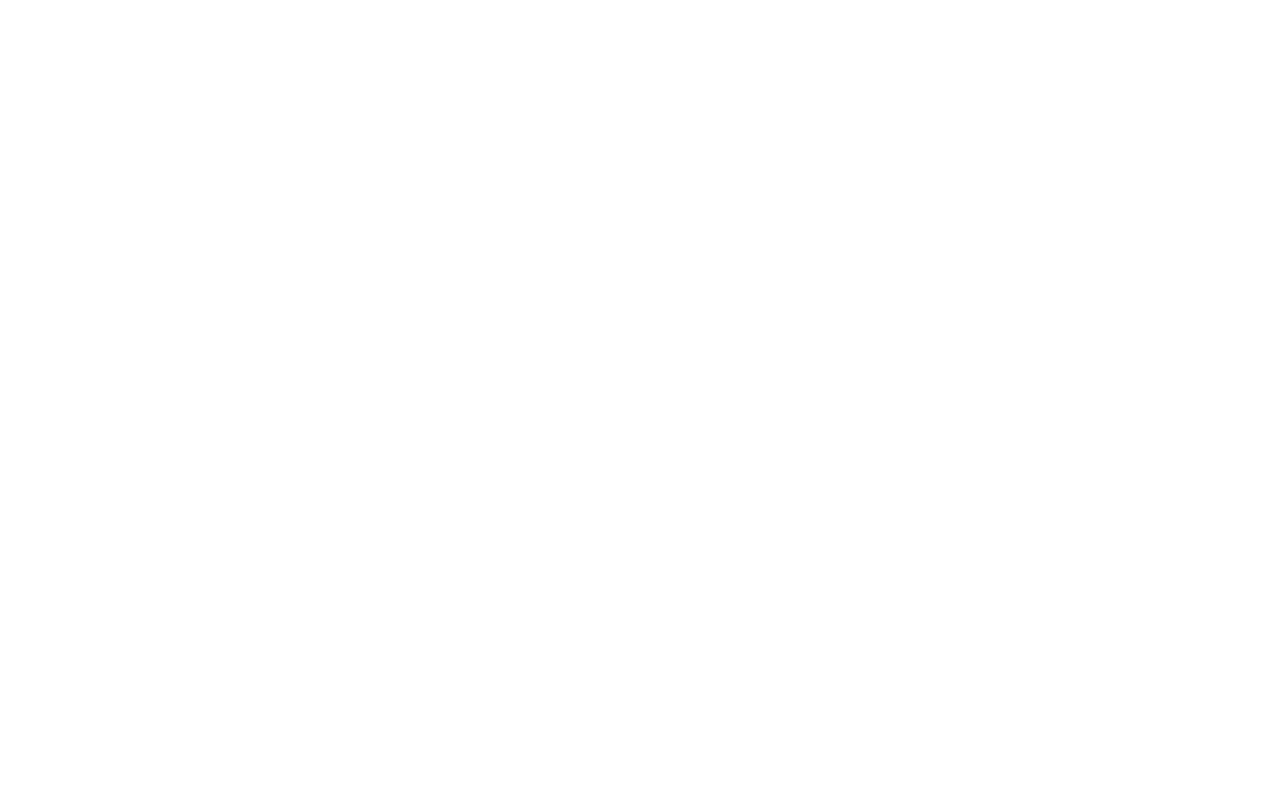
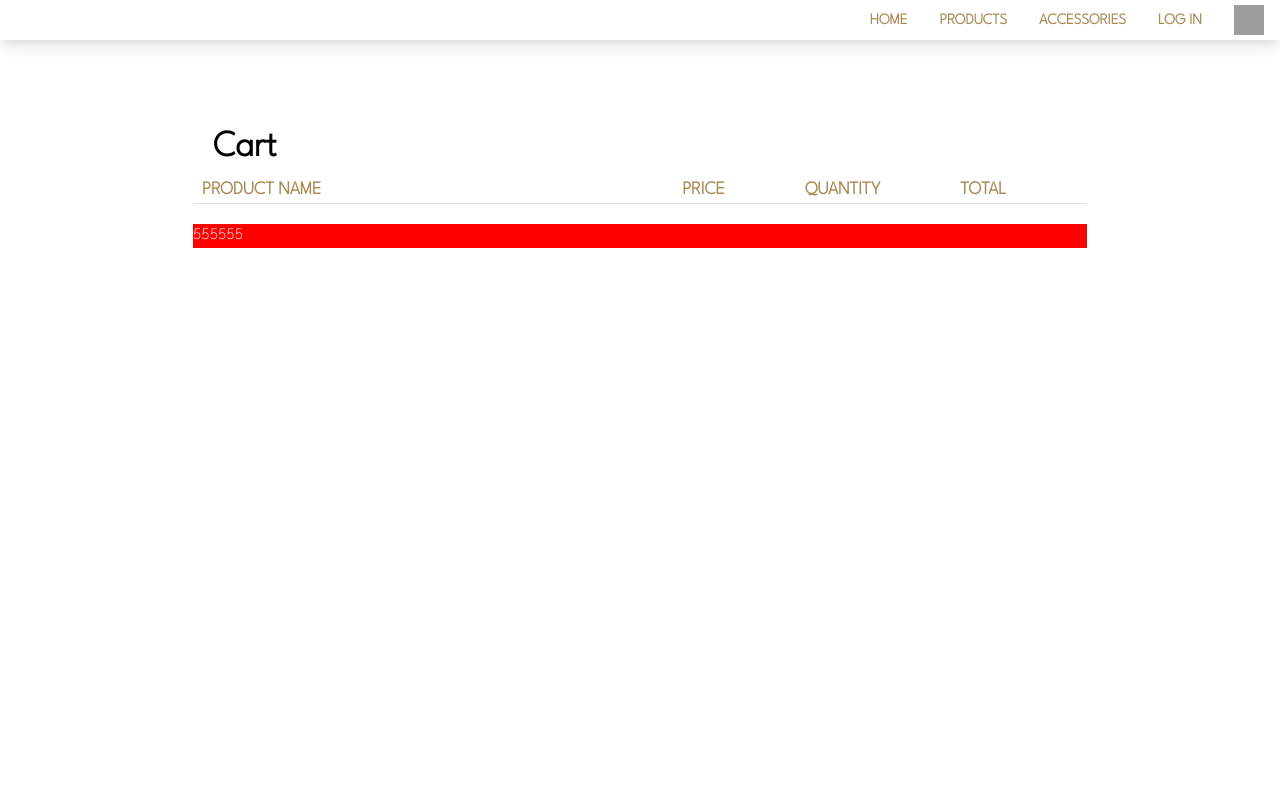
Before and after one commit to Pimporn15/project, a React (Create React App) app in the folder client/: page /cart in a window 1280 px wide. Before the commit this address had no page. Shown: the top 800 px of the page. Built offline with nearby package versions, Linux system fonts and the light colour scheme; grey boxes are pictures that could not be loaded.

Commit message:
Fixed:cart-page

```diff
--- a/client/src/App.js
+++ b/client/src/App.js
@@ -8,6 +8,11 @@
 
 import {ProductDetail1}  from "./pages/products-detail1";              // อย่าลืม import !!!
 
+import {CART} from "./pages/inCart";
+
+
+
+
 
 function App() {
   return (
@@ -17,13 +22,11 @@
           <Routes>
             {/* <Route path="/register" element={<Register />} />
             <Route path="/login" element={<LoginPage />} />
-            <Route path="/" element={<Landingpage />} /> */}
-            <Route path="/products/:id" element= {<ProductDetail1/>} />
+            <Route path="/" element={<Landingpage />} />
+            <Route path="/products/:id" element= {<ProductDetail1/>} /> */}
+            <Route path="/cart" element={<CART/>}/>
 
-            {/* <ProductDetail1/> */}
-
-
-          </Routes>
+           </Routes>
         </AuthProvider>
       </Router>
     </ChakraProvider>
--- /dev/null
+++ b/client/src/pages/cartContext.js
@@ -0,0 +1,14 @@
+// import { createContext, useState } from "react";
+
+// let CartContext = createContext();
+
+// export function CartProvider({children}) {
+//     const [item, setItem] = useState ([]);
+//     const addToCart = (name, price) =>{
+//         setItem((myState)=>[...myState,{name, price}])
+//     }
+//     return (
+//         <CartContext.Provider value = {{ item, addToCart }}> {children} </CartContext.Provider>
+//     )
+// }
+// export default CartContext;
--- /dev/null
+++ b/client/src/pages/inCart.js
@@ -0,0 +1,62 @@
+import {
+    Box,
+    Button,
+    Text,
+    Image,
+    Flex,
+    Spacer,
+
+  } from "@chakra-ui/react";
+  import React from "react";
+
+
+
+  export function CART() {
+    return (
+
+        // Navbar ==================================================================================
+        <Box as = "Big-Box">
+            <Box as ="nav" bg="bgsurface" boxShadow = "lg" w="100%" >
+        <Flex justify = "flex-end">
+            <Button  fontSize="15" variant="ghost" color="#AA8B56" >HOME</Button>
+            <Button  fontSize="15" variant="ghost" color="#AA8B56">PRODUCTS</Button>
+            <Button  fontSize="15" variant="ghost" color="#AA8B56">ACCESSORIES</Button>
+            <Button  fontSize="15" variant="ghost" color="#AA8B56">LOG IN</Button>
+            <Button  fontSize="15" variant="ghost" color="#AA8B56">   <Image boxSize="30px" src="https://img.icons8.com/dotty/512/favorite-cart.png" className="pic2" alt=""/>    </Button>
+        </Flex>
+    </Box>
+
+    {/* กล่อง Cart============================================================================================ */}
+    <Flex  justify='center' mt="10vh" >
+        <Box border="1px" color="white" w = "70vw" h = "70vh" bg = "white"  position='relative'>
+        <Text as ="b" color="Black" fontSize='36px' p='5'>Cart</Text>
+        {/* กล่อง Title แรก ==================================================================================*/}
+        <Box border="1px" borderBottomColor="#DEDEDE" >
+        <Flex minWidth='max-content' alignItems='center' >
+  <Box ml={[-5,-2,2]}>
+    <Box as='b' color="#AA8b56" fontSize={{base:'18px',sm:'10px', md:'12px', lg:'18px'}}>PRODUCT NAME</Box>
+  </Box>
+  <Spacer />
+  <Flex bg="white">
+    <Box mr={[2,8,20]}><Text as ="b" color="#AA8b56" fontSize={{base:'18px',sm:'10px', md:'12px', lg:'18px'}}>PRICE</Text></Box>
+    <Box mr={[2,8,20]}><Text as ="b" color="#AA8b56" fontSize={{base:'18px',sm:'10px', md:'12px', lg:'18px'}} >QUANTITY</Text> </Box>
+    <Box mr={[2,8,20]}><Text as ="b" color="#AA8b56" fontSize={{base:'18px',sm:'10px', md:'12px', lg:'18px'}}>TOTAL</Text> </Box>
+
+
+  </Flex>
+</Flex>
+        {/* กล่องรายการสินค้า============================================================================== */}
+        </Box >
+        <Box mt="5" bg="red"> 555555 </Box>
+        </Box>
+        </Flex>
+
+
+         {/* Footer============================================================================================= */}
+
+       <Flex justifyContent="center" color= "#AA8B56" mr="100" ml={[50,100,300]} mt="300">
+          <Text fontSize={{base:'15px',sm:'20px', md:'20px', lg:'px'}}>Copyright©2022 Watchodile.All Right Reserved.</Text>
+          </Flex>
+
+        </Box>
+    )}
--- a/client/src/pages/products-detail1.js
+++ b/client/src/pages/products-detail1.js
@@ -15,18 +15,17 @@
 
   import { StarIcon } from "@chakra-ui/icons";
   import { useParams } from "react-router-dom";
-
-
-
-
+  import { useContext } from "react";
+  import CartContext from "./cartContext";
 
 
 
 
   export function ProductDetail1() {
     let [datas, setDatas] = useState([]);
+    // const {addToCart} = useContext(CartContext);
 
-    // let [textInfo, setTextInfo] = useState("");
+
     const {id} = useParams();
 
     useEffect(()=>{
@@ -82,7 +81,7 @@
             <Button  fontSize="15" variant="ghost" color="#AA8B56">PRODUCTS</Button>
             <Button  fontSize="15" variant="ghost" color="#AA8B56">ACCESSORIES</Button>
             <Button  fontSize="15" variant="ghost" color="#AA8B56">LOG IN</Button>
-            <Button  fontSize="15" variant="ghost" color="#AA8B56">   <Image boxSize="30px" src="picture/cart.svg" className="pic2" alt=""/>   </Button>
+            <Button  fontSize="15" variant="ghost" color="#AA8B56">   <Image boxSize="30px" src="https://img.icons8.com/dotty/512/favorite-cart.png" className="pic2" alt=""/>    </Button>
         </Flex>
     </Box>
 
@@ -150,7 +149,7 @@
           <Box ml = {[100,400,900]} >
 
           <Button size="lg" bg="#CFB9AC" color="white">
-          <Box onClick mb="0px" mr="2px" > <Image boxSize="25px" src="picture/cart.svg" className="pic2" alt=""/> </Box>    <Box mr="15px">ADD TO CART</Box>
+          <Box> <Image boxSize="35px" src="https://img.icons8.com/nolan/512/shopping-cart.png" className="pic2" alt=""/> </Box>    <Box mr="15px">ADD TO CART</Box>
           </Button>
 
           </Box>
```
Also changed, not shown: client/src/pages/cartPage.js (added, +59 -0 lines), client/src/pages/cartspage.js (deleted, +0 -45 lines), client/src/pages/products-detail0.js (+4 -4 lines).
